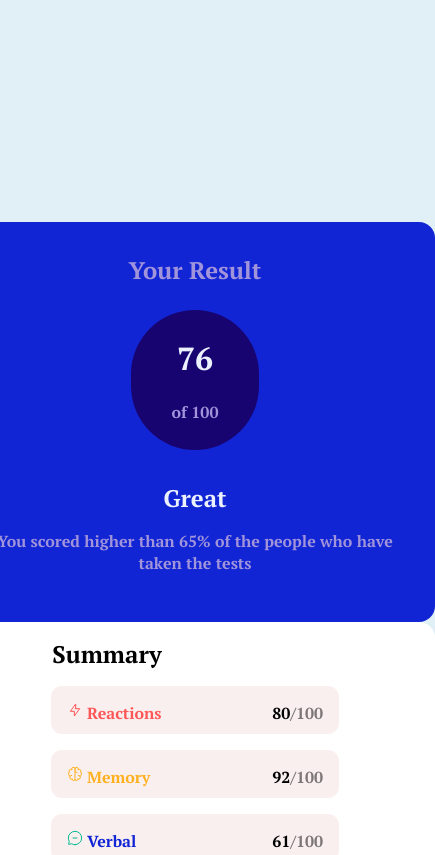
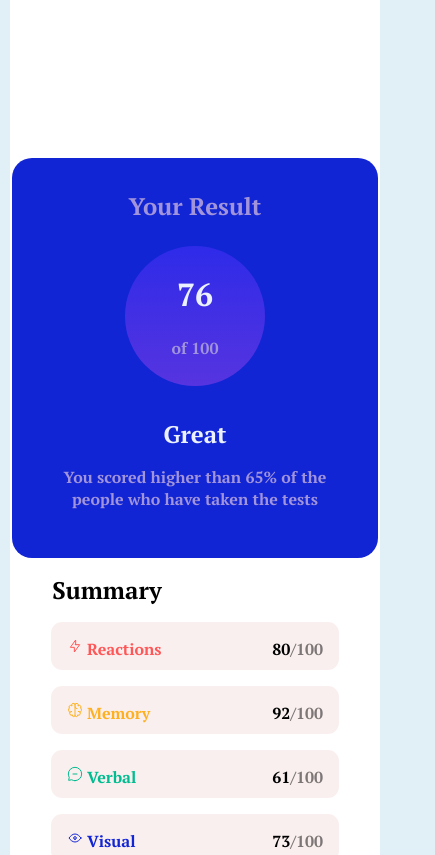
Before and after one commit to Danielalado/Results-Summary-Assignment-, a plain HTML site: page index.html in a window 390 px wide. Shown: the top 855 px of the page, 435 px wide, since content can reach past the window. Drawn offline with Linux system fonts and the light colour scheme.

Commit message:
Update media queries for smartphones

```diff
--- a/style.css
+++ b/style.css
@@ -22,13 +22,15 @@ body{
 /* Container starts here  */
 .container{
     width: 100%;
-    height: 100vh;
+    height: auto;
     display: flex;
     justify-content: center;
     align-items: center;
     font-family: "PT Serif", serif;
     font-weight: 600;
     max-width: 650px;
+    background-color: white;
+    border-radius: 1rem;
 }
 /* .containerends here  */
 
@@ -43,6 +45,7 @@ body{
     color: hsl(221, 100%, 96%);
     align-items: center;
     border-radius: 1rem;
+
 }
 
 .result{
@@ -55,10 +58,11 @@ body{
 
 .percent{
      margin: 0.5rem auto 2rem auto;
-     background-color: rgb(24, 4, 112);
-     height: 20rem;
-     width: 8rem;
-     border-radius: 8rem;
+     background: linear-gradient(to bottom, hsl(241, 81%, 54%), hsl(252, 73%, 54%));
+     /* background-color: rgb(24, 4, 112); */
+     height: 140px;
+     width: 140px;
+     border-radius: 50%;
      display: flex;
      flex-direction: column;
      align-items: center;
@@ -95,6 +99,7 @@ body{
     flex-direction: column;
     background-color: white;
     border-radius: 1rem;
+    /* border-radius left: none; */
     padding: 2rem;
 }
 
@@ -200,7 +205,7 @@ body{
 }
 
 .Verbal .image p{
-    color: hsl(234, 85%, 45%)
+    color: hsl(166, 100%, 37%)
 }
 
 .Verbal .value {
@@ -239,7 +244,7 @@ body{
 }
 
 .Visual .image p{
-    color: hsl(166, 100%, 37%)
+    color: hsl(234, 85%, 45%)
 }
 
 .Visual .value {
@@ -263,6 +268,7 @@ button{
     width: 18rem;
     height: 3rem;
     border-radius: 7rem;
+    border: none;
     justify-content: center;
     background-color: hsl(224, 30%, 27%);
     color: white;
@@ -285,10 +291,50 @@ button{
 
 /* Media Queries Starts Here */
 
-@media(max-width: 900px) {
+
+@media (min-width: 320px) and (max-width: 480px) {
+
+    .body{
+        padding: 1rem 0;
+        height: auto;
+    }
 
     .container {
         flex-direction: column;
-        margin-top: 25rem;
+        width: 95%;
+        /* border-radius: 0px 0px 30px 30px; */
+        /* margin: 5rem;   */
+    }
+
+    .left-col{
+        width: 99%;
+        border-radius: 20px 20px;
+        margin-top: 17rem;
+        /* padding: 40px 30px;
+         border-radius: 15px 15px 30px 30px;
+         */
+    }
+
+    .right-col{
+         width: 99%;
+    }
+
+    .reaction{
+         margin-left: 1rem;
+        margin-right: 1rem;
+    }
+
+    .Memory{
+        margin-left: 1rem;
+        margin-right: 1rem;
+    }
+
+    .Verbal{
+        margin-left: 1rem;
+        margin-right: 1rem;
+    }
+    .Visual{
+        margin-left: 1rem;
+        margin-right: 1rem;
     }
 }
```
